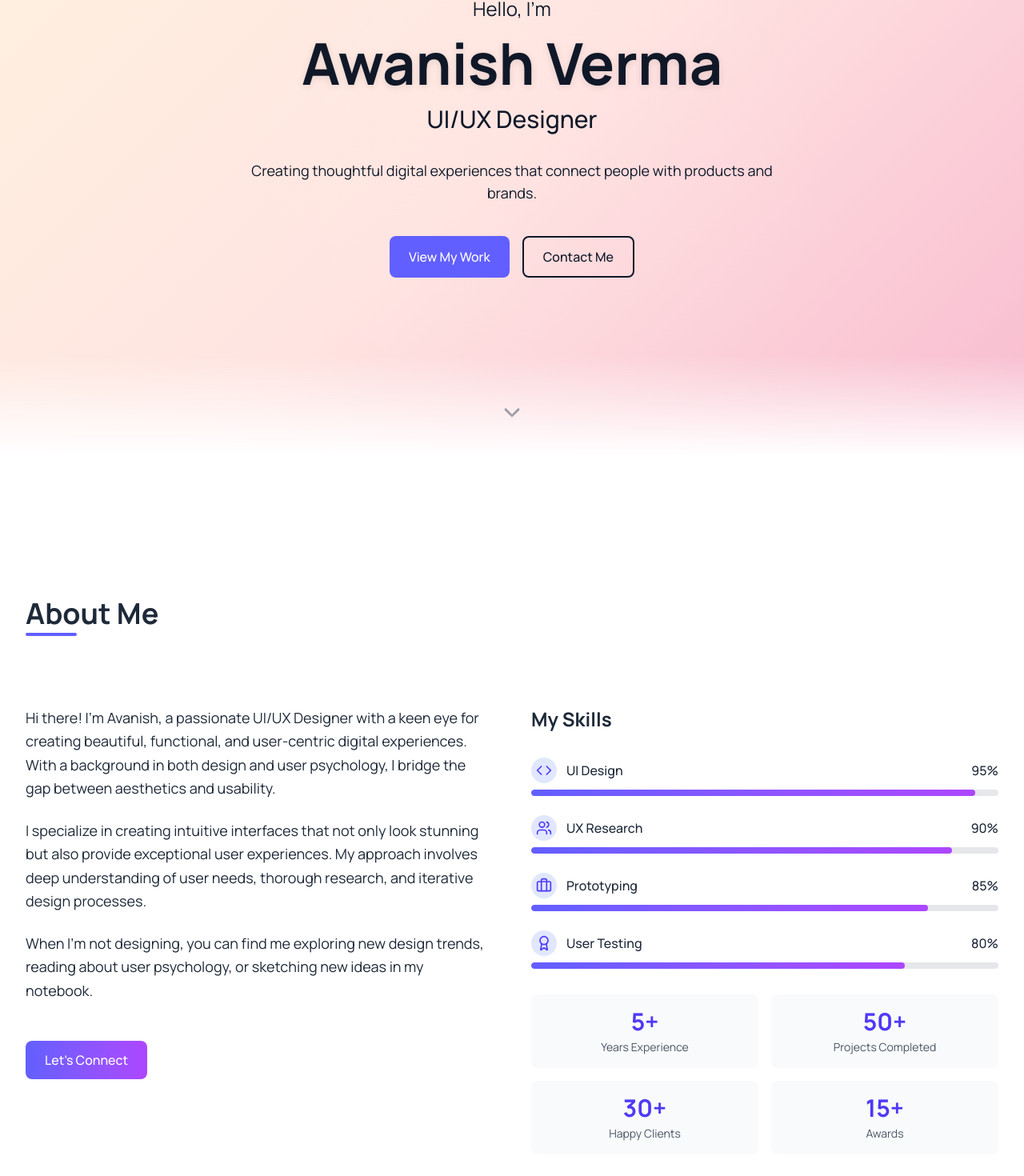
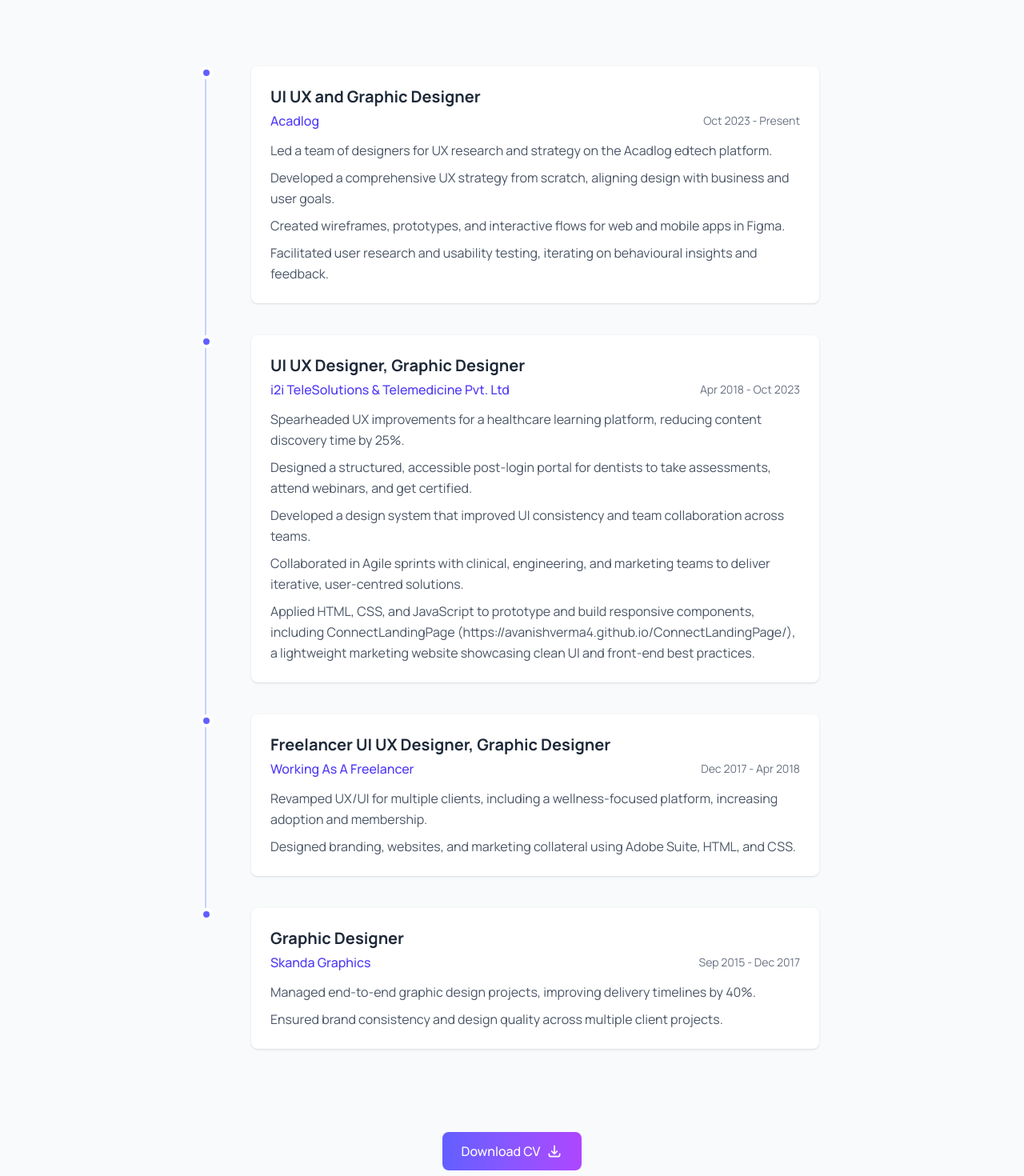
Before and after one commit to avanishverma4/awanish-portfolio, a Next.js app: page / in a window 1280 px wide. Shown: the part 229-1699 px from the top of the page at 80% size. Built offline with nearby package versions, Linux system fonts and the light colour scheme.

Commit message:
Update Hero.tsx

```diff
--- a/app/components/Hero.tsx
+++ b/app/components/Hero.tsx
@@ -1,90 +1,129 @@
 import React from "react";
-import { ChevronDown } from "lucide-react";
 
-interface HeroProps {
-  scrollY: number;
+interface ExperienceItem {
+  id: number;
+  role: string;
+  company: string;
+  period: string;
+  description: string[];
 }
 
-const Hero: React.FC<HeroProps> = ({ scrollY }) => {
-  const handleScrollDown = () => {
-    const aboutSection = document.getElementById("about");
-    if (aboutSection) {
-      aboutSection.scrollIntoView({ behavior: "smooth" });
-    }
-  };
+const Experience: React.FC = () => {
+  const experiences: ExperienceItem[] = [
+    {
+      id: 1,
+      role: "UI UX and Graphic Designer",
+      company: "Acadlog",
+      period: "Oct 2023 - Present",
+      description: [
+        "Led a team of designers for UX research and strategy on the Acadlog edtech platform.",
+        "Developed a comprehensive UX strategy from scratch, aligning design with business and user goals.",
+        "Created wireframes, prototypes, and interactive flows for web and mobile apps in Figma.",
+        "Facilitated user research and usability testing, iterating on behavioural insights and feedback.",
+      ],
+    },
+    {
+      id: 2,
+      role: "UI UX Designer, Graphic Designer",
+      company: "i2i TeleSolutions & Telemedicine Pvt. Ltd",
+      period: "Apr 2018 - Oct 2023",
+      description: [
+        "Spearheaded UX improvements for a healthcare learning platform, reducing content discovery time by 25%.",
+        "Designed a structured, accessible post-login portal for dentists to take assessments, attend webinars, and get certified.",
+        "Developed a design system that improved UI consistency and team collaboration across teams.",
+        "Collaborated in Agile sprints with clinical, engineering, and marketing teams to deliver iterative, user-centred solutions.",
+        "Applied HTML, CSS, and JavaScript to prototype and build responsive components, including ConnectLandingPage (https://avanishverma4.github.io/ConnectLandingPage/), a lightweight marketing website showcasing clean UI and front-end best practices.",
+      ],
+    },
+    {
+      id: 3,
+      role: "Freelancer UI UX Designer, Graphic Designer",
+      company: "Working As A Freelancer",
+      period: "Dec 2017 - Apr 2018",
+      description: [
+        "Revamped UX/UI for multiple clients, including a wellness-focused platform, increasing adoption and membership.",
+        "Designed branding, websites, and marketing collateral using Adobe Suite, HTML, and CSS.",
+      ],
+    },
+    {
+      id: 4,
+      role: "Graphic Designer",
+      company: "Skanda Graphics",
+      period: "Sep 2015 - Dec 2017",
+      description: [
+        "Managed end-to-end graphic design projects, improving delivery timelines by 40%.",
+        "Ensured brand consistency and design quality across multiple client projects.",
+      ],
+    },
+  ];
 
   return (
-    <section
-      id="home"
-      className="min-h-screen relative flex items-center justify-center overflow-hidden"
-      style={{
-        background:
-          "linear-gradient(135deg, #FFF3E0 0%, #FFE4E1 50%, #F8BBD0 100%)",
-      }}
-    >
-      <div
-        className="absolute inset-0 opacity-20"
-        style={{
-          transform: `translateY(${scrollY * 0.2}px)`,
-          background:
-            "radial-gradient(circle at center, rgba(255,255,255,0.2) 0%, transparent 70%)",
-        }}
-      ></div>
+    <section id="experience" className="py-20 bg-gray-50">
+      <div className="section-container">
+        <h2 className="section-title">Experience</h2>
 
-      <div className="section-container relative z-10 text-gray-900 text-center">
-        <p className="text-xl md:text-2xl mb-4 animate-fade-up">Hello, I'm</p>
-        <h1
-          className="text-4xl md:text-6xl lg:text-7xl font-bold mb-4 animate-fade-up"
-          style={{ textShadow: "0 2px 10px rgba(0,0,0,0.1)" }}
-        >
-          Awanish Verma
-        </h1>
-        <h2 className="text-xl md:text-3xl font-medium mb-8 animate-fade-up delay-200">
-          UI/UX Designer
-        </h2>
-        <p className="max-w-2xl mx-auto text-base md:text-lg mb-10 animate-fade-up delay-300">
-          Creating thoughtful digital experiences that connect people with
-          products and brands.
-        </p>
-        <div className="flex justify-center gap-4 animate-fade-up delay-400">
-          <button
-            className="btn bg-indigo-500 text-white hover:bg-indigo-600"
-            onClick={() =>
-              document
-                .getElementById("work")
-                ?.scrollIntoView({ behavior: "smooth" })
-            }
+        <div className="mt-12">
+          <div className="max-w-3xl mx-auto">
+            {experiences.map((item) => (
+              <div key={item.id} className="timeline-item">
+                <div className="timeline-dot"></div>
+                <div className="timeline-content">
+                  <div className="bg-white p-6 rounded-lg shadow-sm hover:shadow-md transition-shadow duration-300">
+                    <h3 className="text-xl font-bold text-gray-800">
+                      {item.role}
+                    </h3>
+                    <div className="flex justify-between items-center mt-1 mb-3">
+                      <span className="text-indigo-600 font-medium">
+                        {item.company}
+                      </span>
+                      <span className="text-sm text-gray-500">
+                        {item.period}
+                      </span>
+                    </div>
+                    <div className="space-y-2 text-gray-600 max-w-full">
+                      {item.description.map((desc, index) => (
+                        <p
+                          key={index}
+                          className="leading-relaxed break-words max-w-full overflow-x-auto"
+                        >
+                          {desc}
+                        </p>
+                      ))}
+                    </div>
+                  </div>
+                </div>
+              </div>
+            ))}
+          </div>
+        </div>
+
+        <div className="mt-16 text-center">
+          <a
+            href="/resume.pdf"
+            className="btn btn-primary inline-flex items-center cursor-pointer"
+            target="_blank"
+            rel="noopener noreferrer"
           >
-            View My Work
-          </button>
-          <button
-            className="btn bg-transparent border-2 border-gray-900 text-gray-900 hover:bg-gray-900 hover:text-white"
-            onClick={() =>
-              document
-                .getElementById("contact")
-                ?.scrollIntoView({ behavior: "smooth" })
-            }
-          >
-            Contact Me
-          </button>
+            Download CV
+            <svg
+              xmlns="http://www.w3.org/2000/svg"
+              className="h-5 w-5 ml-2"
+              fill="none"
+              viewBox="0 0 24 24"
+              stroke="currentColor"
+            >
+              <path
+                strokeLinecap="round"
+                strokeLinejoin="round"
+                strokeWidth={2}
+                d="M4 16v1a3 3 0 003 3h10a3 3 0 003-3v-1m-4-4l-4 4m0 0l-4-4m4 4V4"
+              />
+            </svg>
+          </a>
         </div>
       </div>
-
-      <div
-        className="absolute bottom-8 left-1/2 transform -translate-x-1/2 cursor-pointer animate-bounce"
-        onClick={handleScrollDown}
-      >
-        <ChevronDown size={32} className="text-gray-900" />
-      </div>
-
-      <div
-        className="absolute bottom-0 left-0 right-0 h-32"
-        style={{
-          background: "linear-gradient(to bottom, transparent, white)",
-        }}
-      ></div>
     </section>
   );
 };
 
-export default Hero;
+export default Experience;
```
